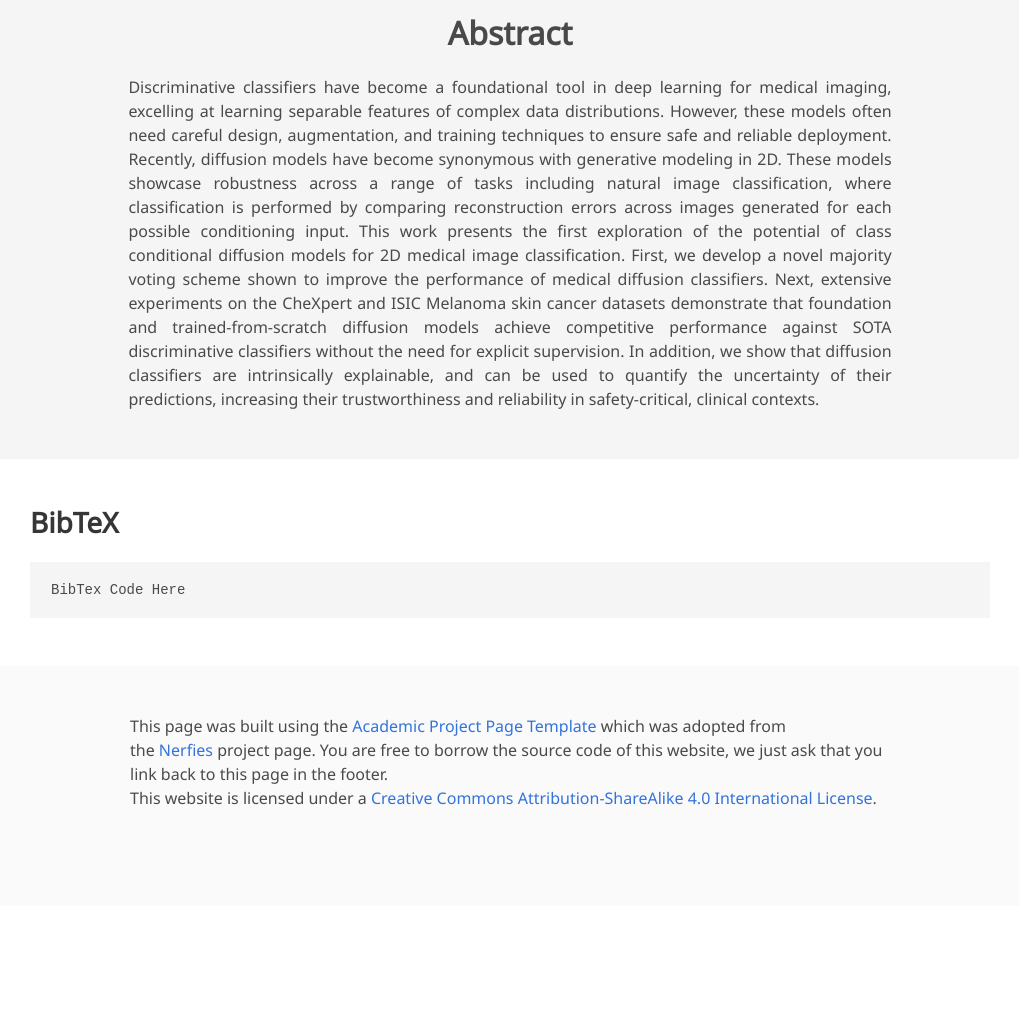
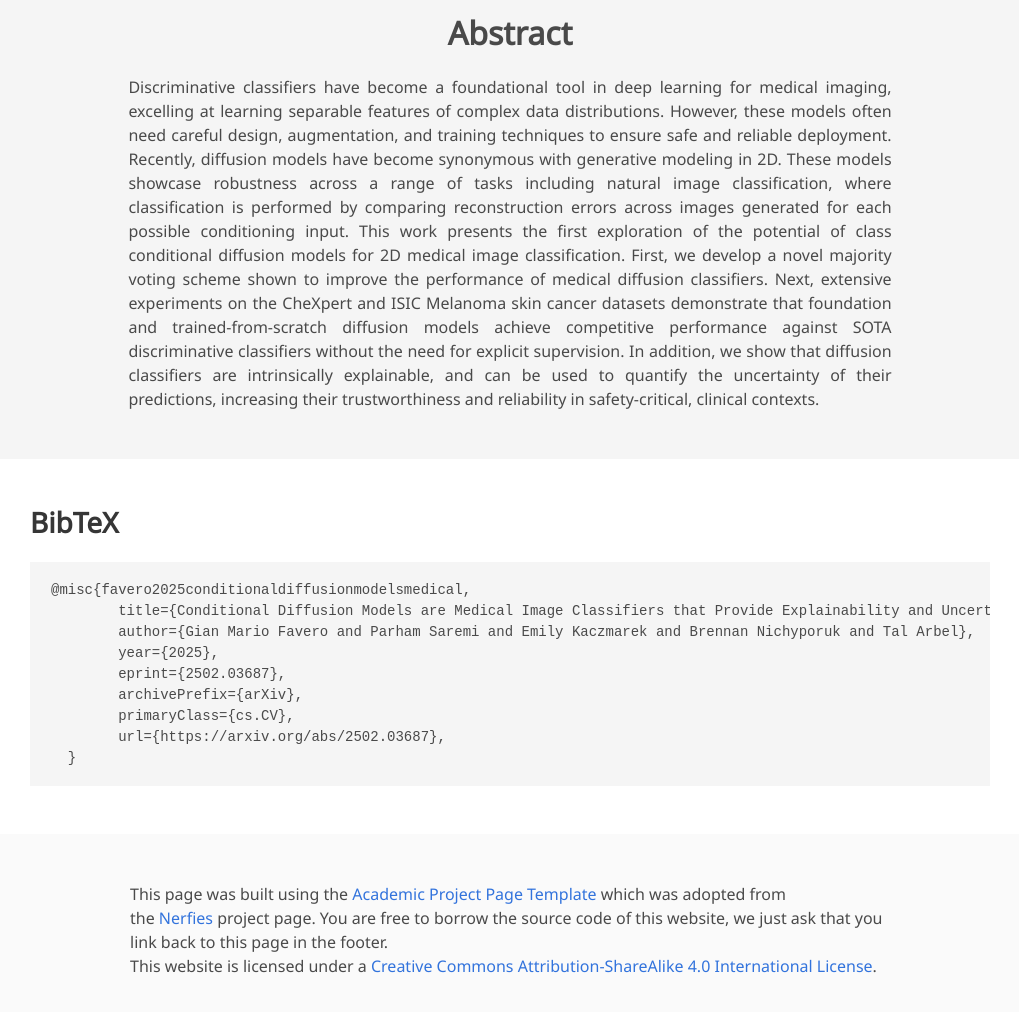
Before and after one commit to faverogian/med-diffusion-classifier.github.io, a plain HTML site: page index.html in a window 1280 px wide. Shown: the part 513-1525 px from the top of the page, without its empty margins (130-1149 px from the left). Before the commit the page ends 1419 px from the top, so only its background shows below. Drawn offline with nearby package versions, Linux system fonts and the light colour scheme; some icons are missing; a web font is replaced by a local one.

Commit message:
add preprint citation

```diff
--- a/index.html
+++ b/index.html
@@ -223,7 +223,15 @@
   <section class="section" id="BibTeX">
     <div class="container is-max-desktop content">
       <h2 class="title">BibTeX</h2>
-      <pre><code>BibTex Code Here</code></pre>
+      <pre><code>@misc{favero2025conditionaldiffusionmodelsmedical,
+        title={Conditional Diffusion Models are Medical Image Classifiers that Provide Explainability and Uncertainty for Free},
+        author={Gian Mario Favero and Parham Saremi and Emily Kaczmarek and Brennan Nichyporuk and Tal Arbel},
+        year={2025},
+        eprint={2502.03687},
+        archivePrefix={arXiv},
+        primaryClass={cs.CV},
+        url={https://arxiv.org/abs/2502.03687},
+  }</code></pre>
     </div>
 </section>
 <!--End BibTex citation -->
```
